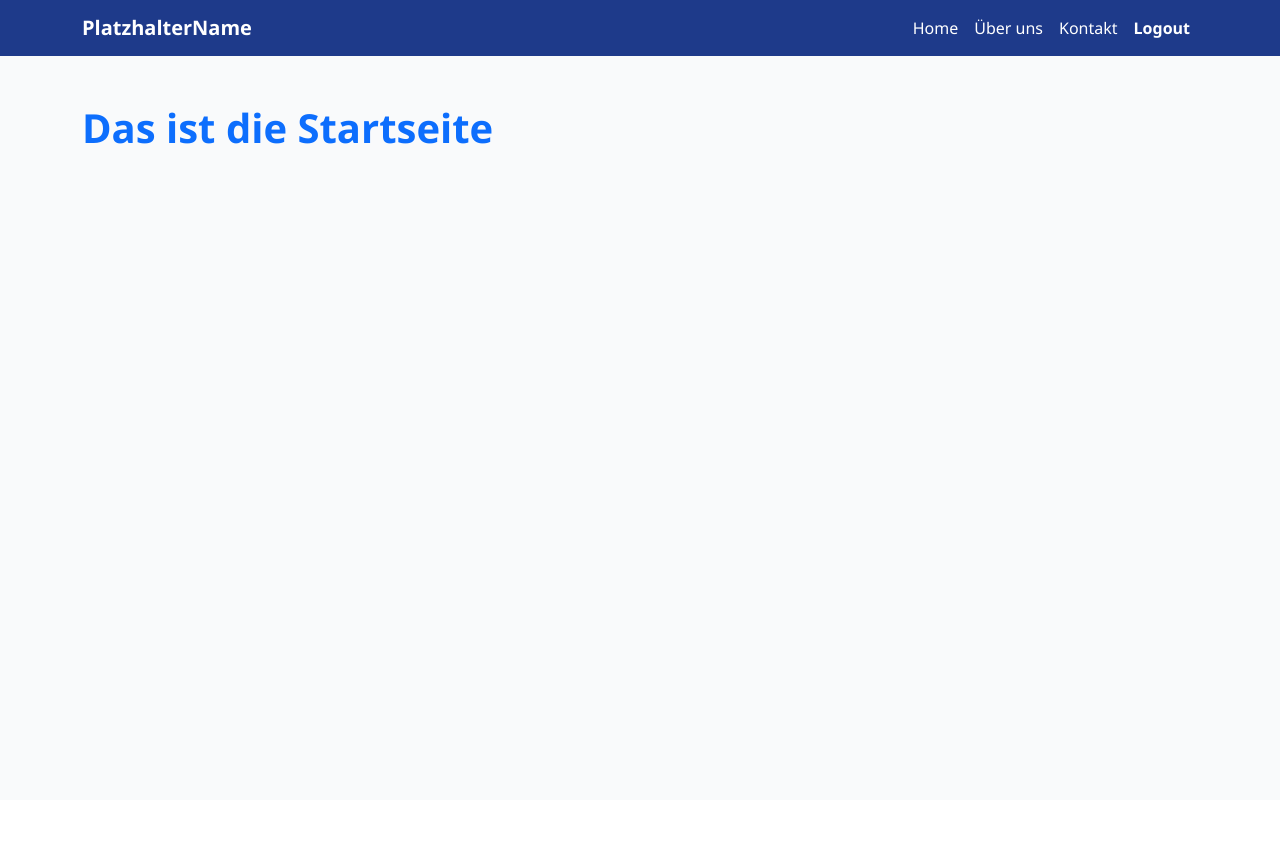
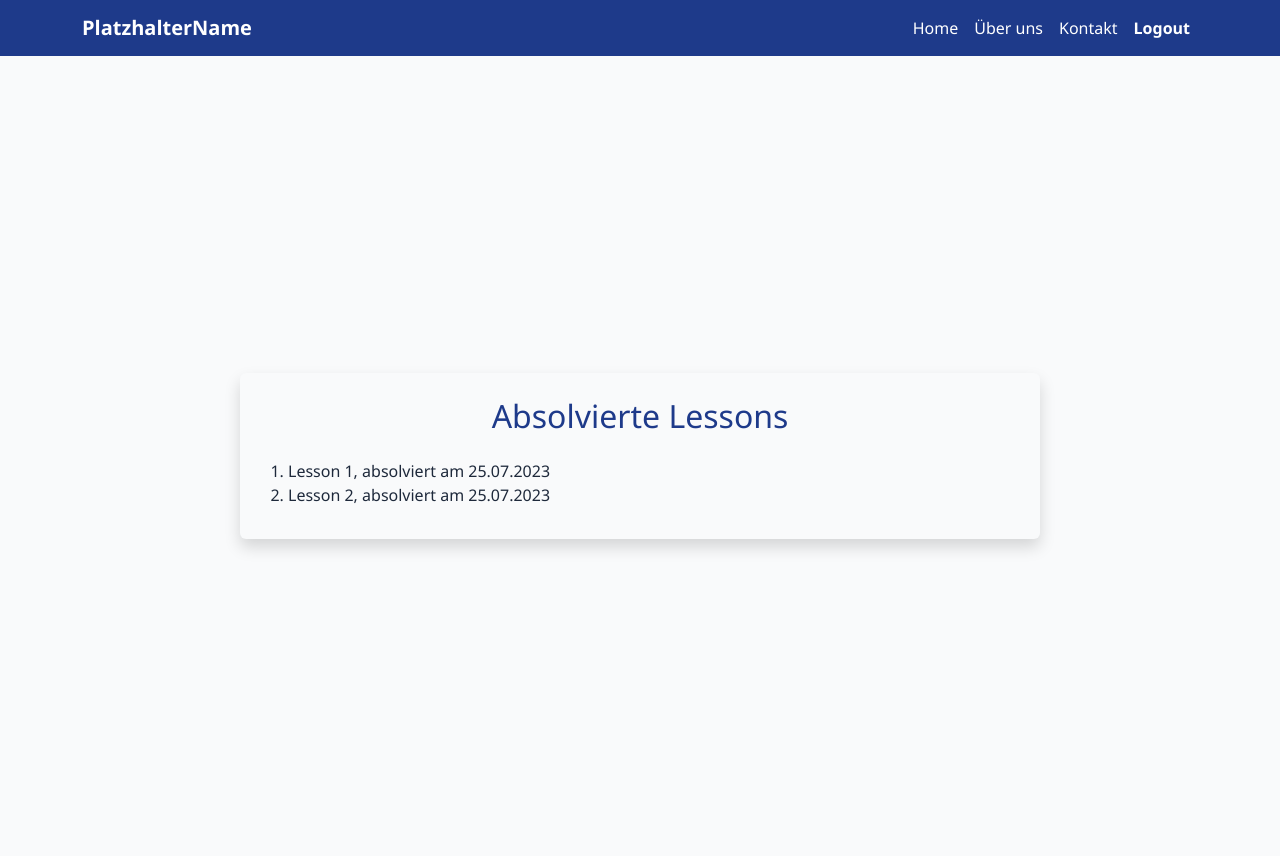
Before and after one commit to Florian-code-s/Webtechnologien---Projekt---WS2025, a PHP site: page /index.php?page=finishedLessons in a window 1280 px wide. Before the commit the page ends 144 px from the top, so only its background shows below. Run offline with PHP 8.4, Linux system fonts and the light colour scheme; the visitor is signed in with stand-in values (Sample User, id 1).

Commit message:
Seite für absolvierte Lessons

```diff
--- /dev/null
+++ b/functions/objects.php
@@ -0,0 +1,10 @@
+<?php
+class LessonResult {
+    public $name;
+    public $date;
+    public function __construct($name, $date) {
+        $this->name = $name;
+        $this->date = $date;
+    }
+}
+?>
--- /dev/null
+++ b/pages/finishedLessons.php
@@ -0,0 +1,33 @@
+<?php
+require_once "../functions/objects.php";
+function getFinishedLessons()
+{
+    return [new LessonResult("Lesson 1", "25.07.2023"), new LessonResult("Lesson 2", "25.07.2023")];
+}
+
+$finishedLessons = getFinishedLessons();
+?>
+
+<?php if (isset($IsLoggedIn) && $IsLoggedIn): ?>
+    <!-- Wenn eingeloggt -->
+    <section class="login">
+        <div class="d-flex justify-content-center align-items-center vh-100">
+            <div class="card shadow finishedLessons__card">
+                <div class="card-body">
+                    <h2 class="card-title mb-4 mt-2 text-center login__card--title">Absolvierte Lessons</h2>
+                    <div class="card-text justify-content-start">
+                        <ol>
+                            <?php
+                            foreach ($finishedLessons as $finishedLesson) {
+                                echo "<li>" . $finishedLesson->name . ", absolviert am " . $finishedLesson->date . "</li>";
+                            }
+                            ?>
+                        </ol>
+                    </div>
+                </div>
+            </div>
+        </div>
+    </section>
+<?php else: ?>
+    <!-- Wenn ausgeloggt -->
+<?php endif; ?>
--- a/public/css/style.css
+++ b/public/css/style.css
@@ -109,3 +109,9 @@ body {
         .login__link:hover {
             color: #1E3A8A;
         }
+
+        .finishedLessons__card {
+            width: 800px;
+            max-width: 100%;
+            border: none;
+        }
--- a/public/index.php
+++ b/public/index.php
@@ -12,13 +12,13 @@ $IsLoggedIn = isset($_SESSION["user"]);
 
 $page = $_GET['page'] ?? 'home';
 
-$allowedPages = ['home', 'about', 'login', 'register', 'logout'];
+$allowedPages = ['home', 'about', 'login', 'register', 'logout', 'finishedLessons'];
 if (!in_array($page, $allowedPages)) {
     $page = 'home';
 }
 
 
-
+require_once __DIR__ . '/../functions/objects.php';
 require_once __DIR__ . '/../includes/header.php';
 require_once __DIR__ . '/../includes/navbar.php';
 require_once __DIR__ . "/../pages/$page.php";
```
